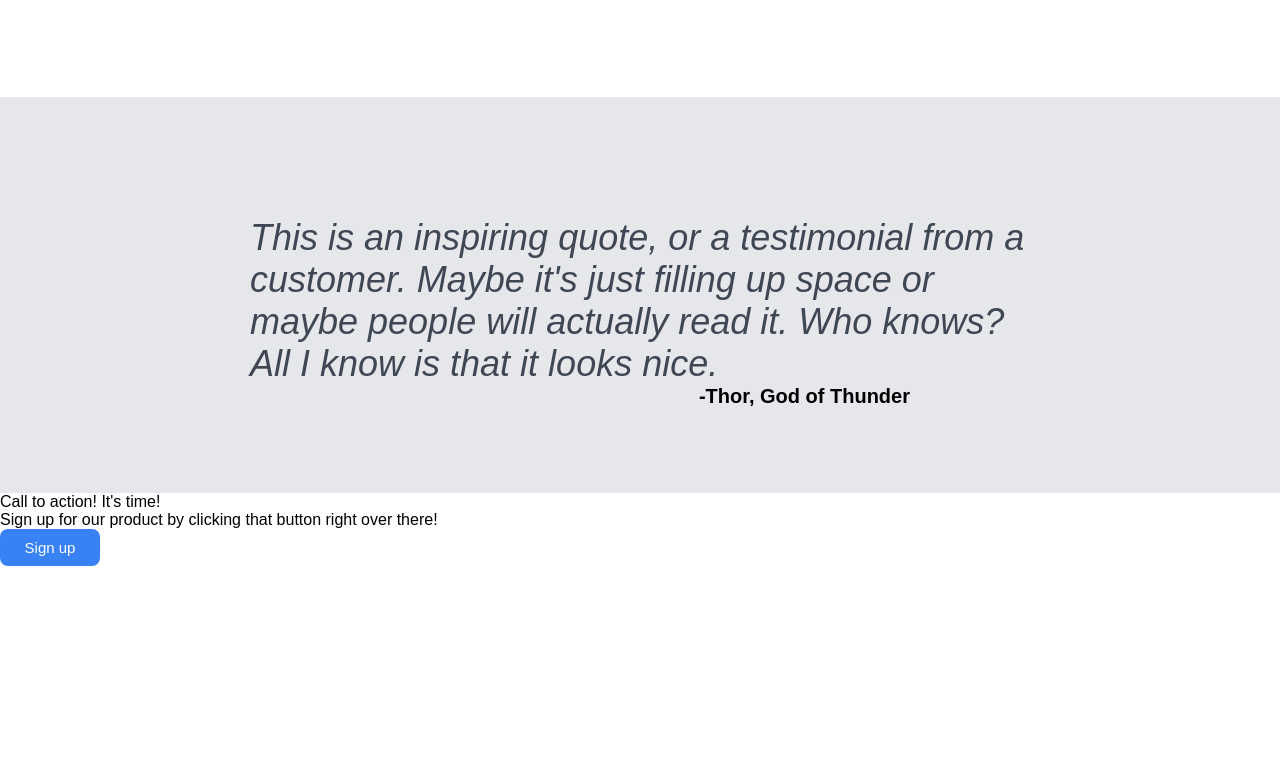
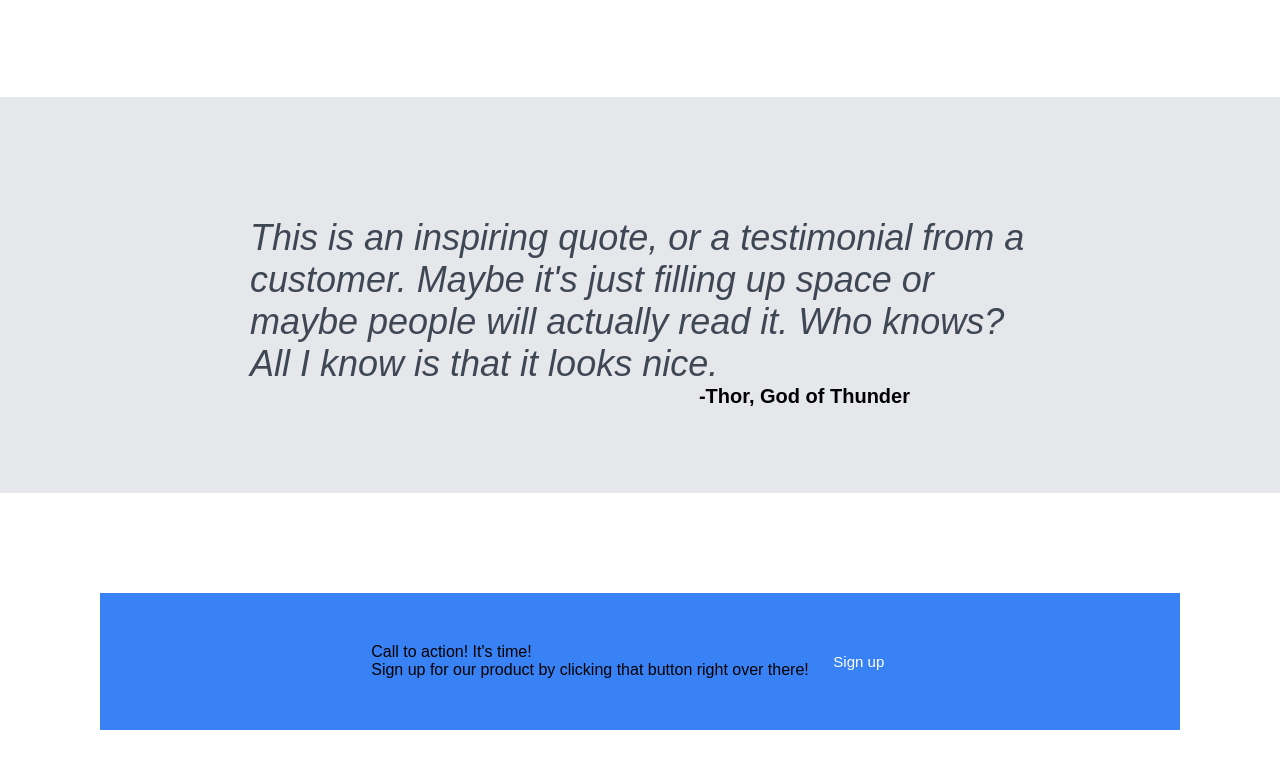
Before and after one commit to BDraper25/Landing-Page, a plain HTML site: page index.html in a window 1280 px wide. Shown: the part 882-1650 px from the top of the page. Before the commit the page ends 1448 px from the top, so only its background shows below. Drawn offline with Linux system fonts and the light colour scheme.

Commit message:
change display, justify, padding, margin, and bckgrnd color for action

```diff
--- a/style.css
+++ b/style.css
@@ -150,3 +150,11 @@ img {
     margin-right: 250px;
     font-weight: bold;
 }
+
+.action {
+    display: flex;
+    justify-content: center;
+    padding: 50px;
+    margin: 100px;
+    background-color: #3882F6;
+}
```
